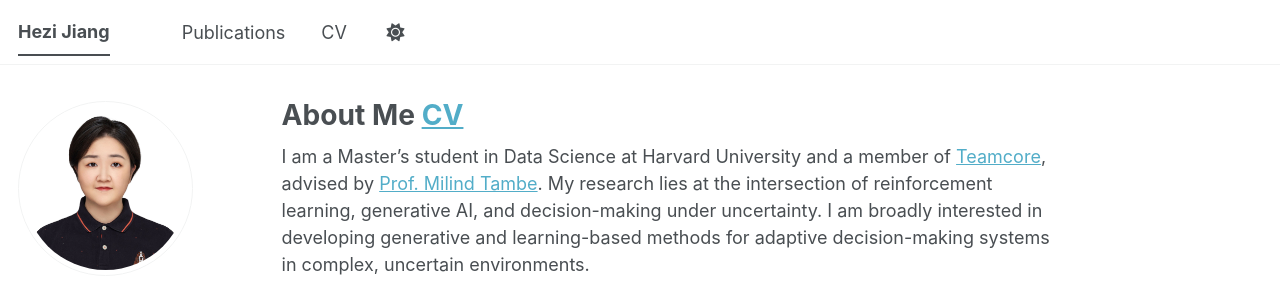
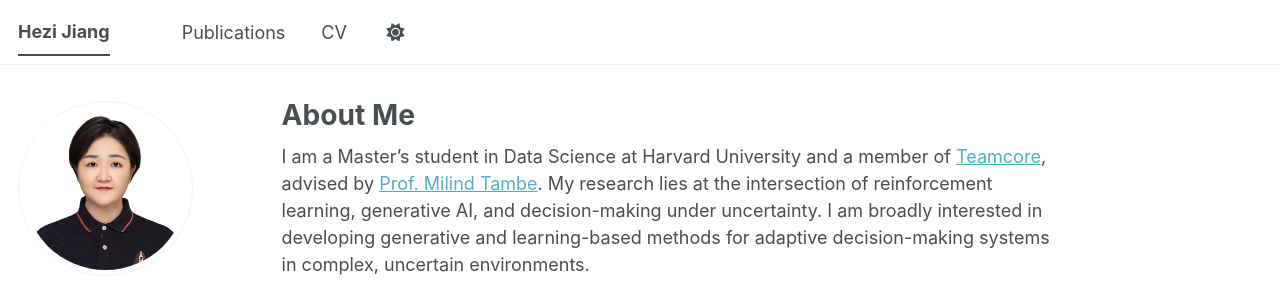
Before and after one commit to Hezi519/Hezi519.github.io, a Jekyll site: the page built from _pages/about.md, in a window 1280 px wide. Shown: the top 286 px of the page. Built offline with Jekyll 4.4.1, drawn with Linux system fonts in a browser that asks for light colours; some web fonts are replaced; a script bundle is joined from its source files by our own code; library files that are not in the unit come from our copies.

```diff
--- a/_pages/about.md
+++ b/_pages/about.md
@@ -1,13 +1,13 @@
 ---
 permalink: /
-title: "About Me [CV]()"
+title: "About Me"
 author_profile: true
 redirect_from:
   - /about/
   - /about.html
 ---
 
-I am a Master’s student in Data Science at Harvard University and a member of [Teamcore](https://teamcore.seas.harvard.edu/), advised by [Prof. Milind Tambe](http://tleamcore.seas.harvard.edu/tambe/). My research lies at the intersection of reinforcement learning, generative AI, and decision-making under uncertainty. I am broadly interested in developing generative and learning-based methods for adaptive decision-making systems in complex, uncertain environments.
+I am a Master’s student in Data Science at Harvard University and a member of [Teamcore](https://teamcore.seas.harvard.edu/), advised by [Prof. Milind Tambe](http://teamcore.seas.harvard.edu/tambe/). My research lies at the intersection of reinforcement learning, generative AI, and decision-making under uncertainty. I am broadly interested in developing generative and learning-based methods for adaptive decision-making systems in complex, uncertain environments.
 
 Within this broader direction, my work focuses on three core challenges:
 
```
